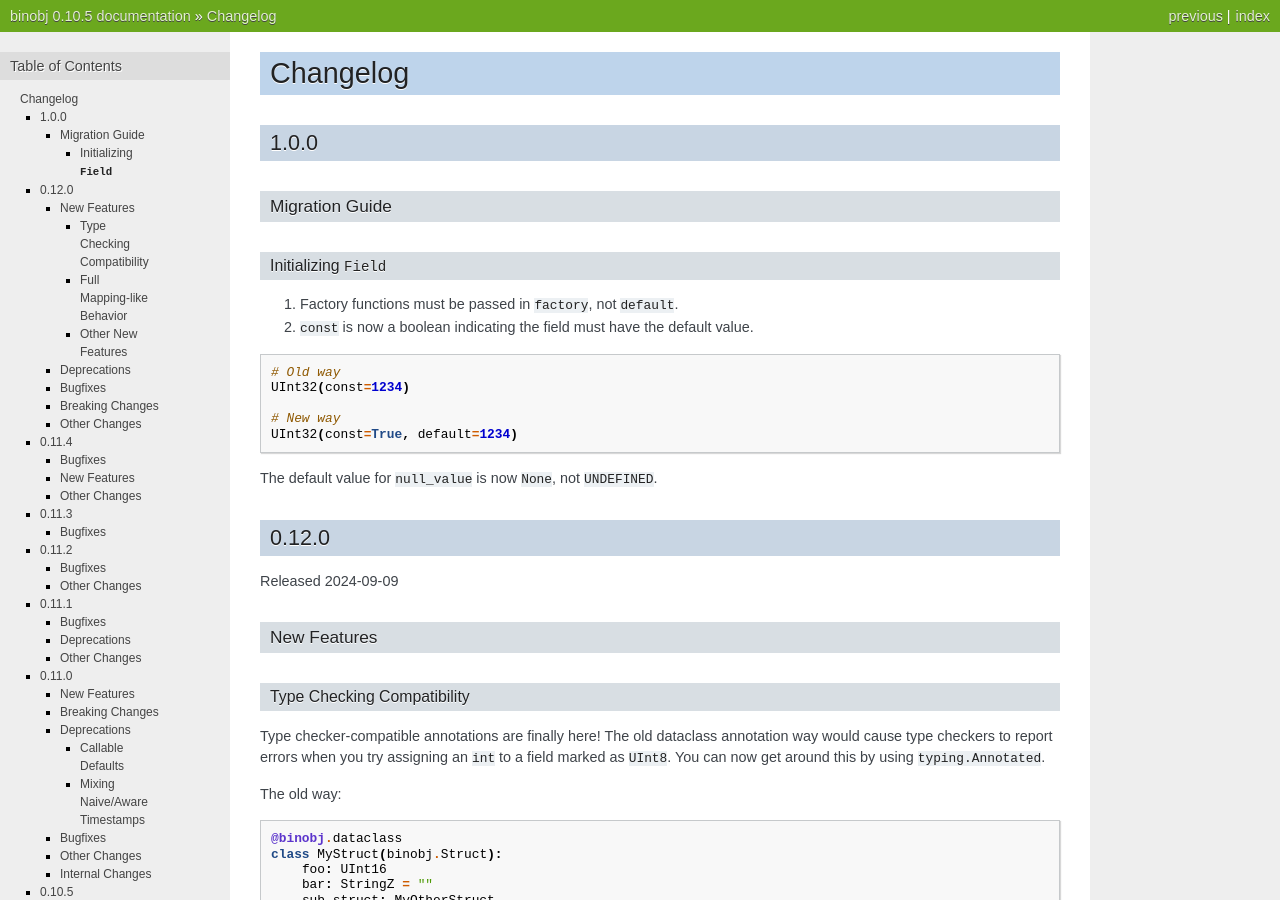
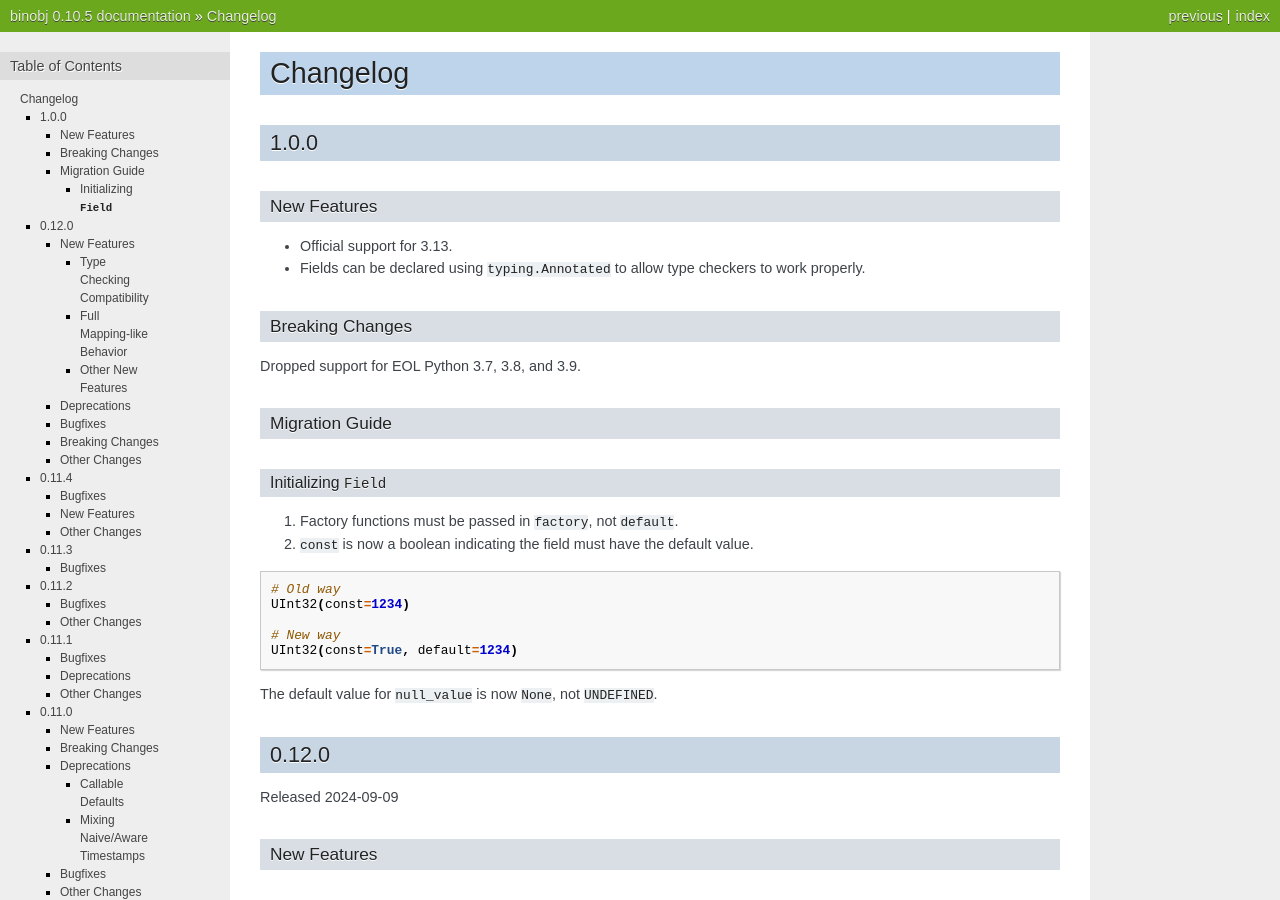
Before and after one commit to dargueta/binobj, a Sphinx documentation site: the page built from docs/source/CHANGELOG.rst, in a window 1280 px wide and 900 px high. Built offline with Sphinx 7.4.7, drawn with Linux system fonts in a browser that asks for light colours.

Commit message:
Update copyright year and changelog

```diff
--- a/docs/source/CHANGELOG.rst
+++ b/docs/source/CHANGELOG.rst
@@ -3,6 +3,18 @@ Changelog
 
 1.0.0
 -----
+
+New Features
+~~~~~~~~~~~~
+
+* Official support for 3.13.
+* Fields can be declared using ``typing.Annotated`` to allow type checkers to
+  work properly.
+
+Breaking Changes
+~~~~~~~~~~~~~~~~
+
+Dropped support for EOL Python 3.7, 3.8, and 3.9.
 
 Migration Guide
 ~~~~~~~~~~~~~~~
```
Also changed, not shown: LICENSE.txt.
